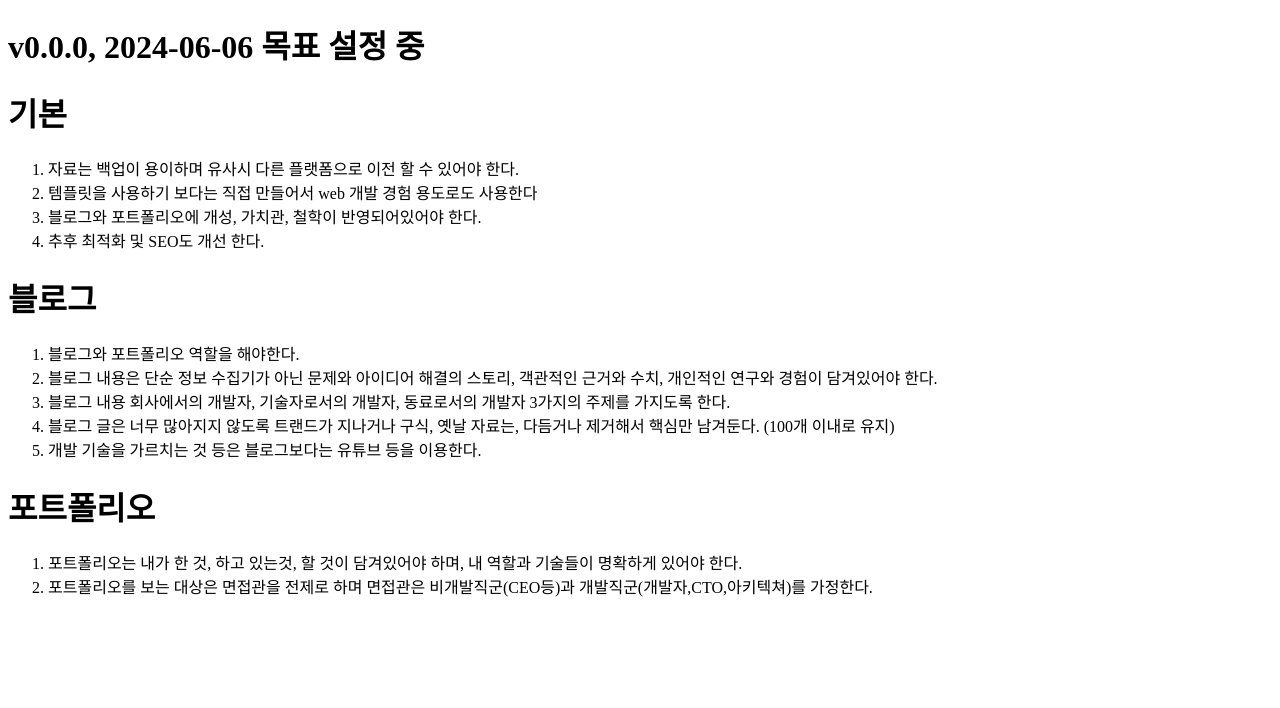
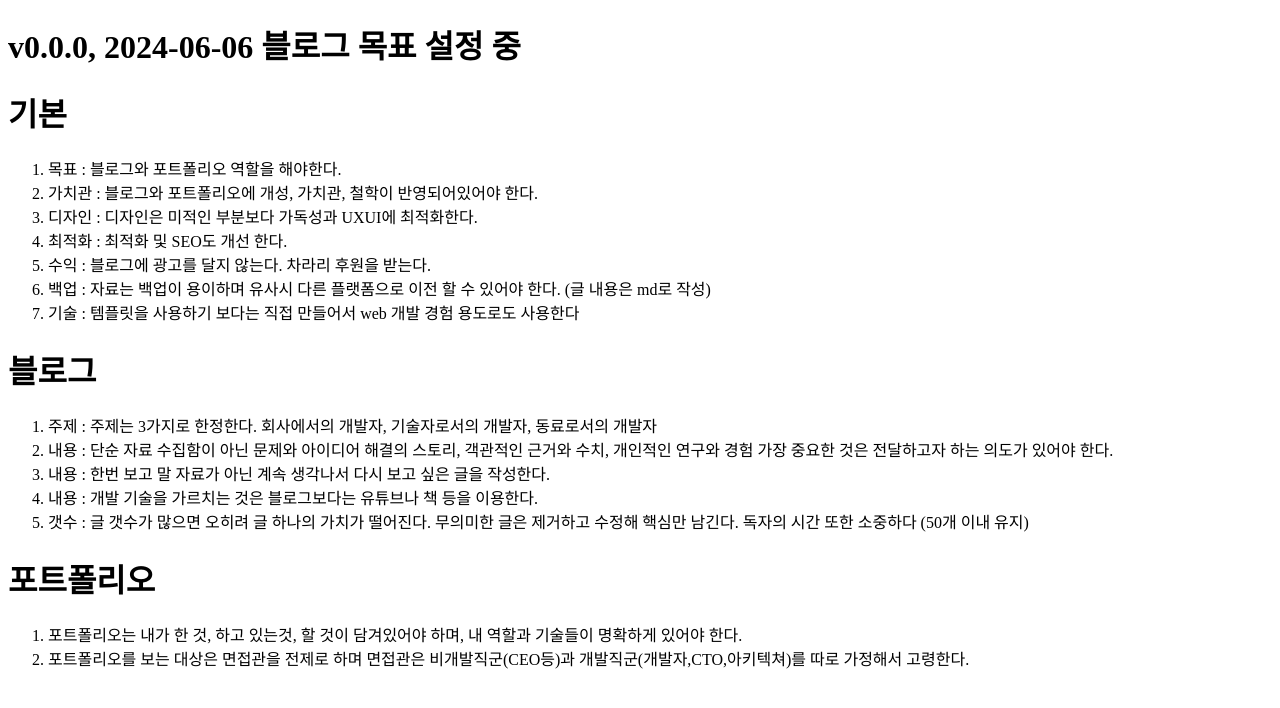
Before and after one commit to arrilab/arrilab.github.io, a plain HTML site: page index.html in a window 1280 px wide. Drawn offline with Linux system fonts and the light colour scheme.

Commit message:
edit goal

```diff
--- a/index.html
+++ b/index.html
@@ -6,28 +6,31 @@
     <title>아리랩 개발 블로그</title>
 </head>
 <body>
-    <h1>v0.0.0, 2024-06-06 목표 설정 중</h1>
+    <h1>v0.0.0, 2024-06-06 블로그 목표 설정 중</h1>
     <h1>기본</h1>
     <ol>
-        <li>자료는 백업이 용이하며 유사시 다른 플랫폼으로 이전 할 수 있어야 한다.</li>
-        <li>템플릿을 사용하기 보다는 직접 만들어서 web 개발 경험 용도로도 사용한다</li>
-        <li>블로그와 포트폴리오에 개성, 가치관, 철학이 반영되어있어야 한다.</li>
-        <li>추후 최적화 및 SEO도 개선 한다. </li>
+        <li>목표 : 블로그와 포트폴리오 역할을 해야한다.</li>
+        <li>가치관 : 블로그와 포트폴리오에 개성, 가치관, 철학이 반영되어있어야 한다.</li>
+        <li>디자인 : 디자인은 미적인 부분보다 가독성과 UXUI에 최적화한다.</li>
+        <li>최적화 : 최적화 및 SEO도 개선 한다.</li>
+        <li>수익 : 블로그에 광고를 달지 않는다. 차라리 후원을 받는다.</li>
+        <li>백업 : 자료는 백업이 용이하며 유사시 다른 플랫폼으로 이전 할 수 있어야 한다. (글 내용은 md로 작성)</li>
+        <li>기술 : 템플릿을 사용하기 보다는 직접 만들어서 web 개발 경험 용도로도 사용한다</li>
     </ol>
 
     <h1>블로그</h1>
     <ol>
-        <li>블로그와 포트폴리오 역할을 해야한다.</li>
-        <li>블로그 내용은 단순 정보 수집기가 아닌 문제와 아이디어 해결의 스토리, 객관적인 근거와 수치, 개인적인 연구와 경험이 담겨있어야 한다.</li>
-        <li>블로그 내용 회사에서의 개발자, 기술자로서의 개발자, 동료로서의 개발자 3가지의 주제를 가지도록 한다.</li>
-        <li>블로그 글은 너무 많아지지 않도록 트랜드가 지나거나 구식, 옛날 자료는, 다듬거나 제거해서 핵심만 남겨둔다. (100개 이내로 유지)</li>
-        <li>개발 기술을 가르치는 것 등은 블로그보다는 유튜브 등을 이용한다.</li>
+        <li>주제 : 주제는 3가지로 한정한다. 회사에서의 개발자, 기술자로서의 개발자, 동료로서의 개발자</li>
+        <li>내용 : 단순 자료 수집함이 아닌 문제와 아이디어 해결의 스토리, 객관적인 근거와 수치, 개인적인 연구와 경험 가장 중요한 것은 전달하고자 하는 의도가 있어야 한다.</li>
+        <li>내용 : 한번 보고 말 자료가 아닌 계속 생각나서 다시 보고 싶은 글을 작성한다.</li>
+        <li>내용 : 개발 기술을 가르치는 것은 블로그보다는 유튜브나 책 등을 이용한다.</li>
+        <li>갯수 : 글 갯수가 많으면 오히려 글 하나의 가치가 떨어진다. 무의미한 글은 제거하고 수정해 핵심만 남긴다. 독자의 시간 또한 소중하다 (50개 이내 유지)</li>
     </ol>
 
     <h1>포트폴리오</h1>
     <ol>
         <li>포트폴리오는 내가 한 것, 하고 있는것, 할 것이 담겨있어야 하며, 내 역할과 기술들이 명확하게 있어야 한다.</li>
-        <li>포트폴리오를 보는 대상은 면접관을 전제로 하며 면접관은 비개발직군(CEO등)과 개발직군(개발자,CTO,아키텍쳐)를 가정한다.</li>
+        <li>포트폴리오를 보는 대상은 면접관을 전제로 하며 면접관은 비개발직군(CEO등)과 개발직군(개발자,CTO,아키텍쳐)를 따로 가정해서 고령한다.</li>
     </ol>
 </body>
 </html>
```
